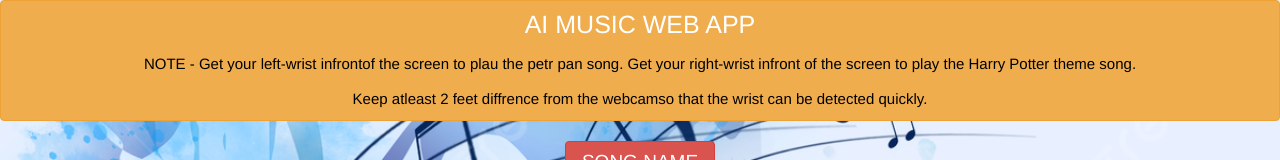
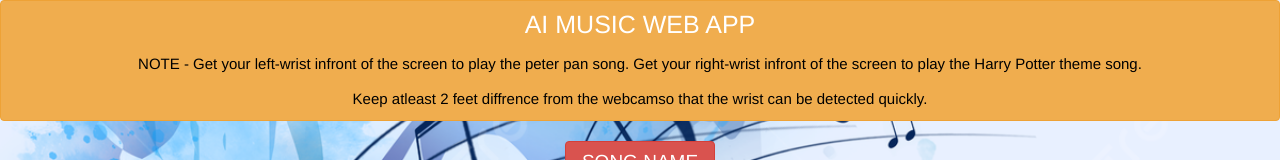
Before and after one commit to divaaga/C126_127_128_129_130, a plain HTML site: page index.html in a window 1280 px wide. Shown: the top 160 px of the page. Drawn offline with nearby package versions, Linux system fonts and the light colour scheme; some packages are replaced by stand-ins of ours.

Commit message:
Update index.html

```diff
--- a/index.html
+++ b/index.html
@@ -18,7 +18,7 @@
       <h3 class="btn btn-warning heading">AI MUSIC WEB APP
         <br>
         <span class="note">
-            NOTE - Get your left-wrist infrontof the screen to plau the petr pan song. Get your right-wrist infront of the screen to play the Harry Potter theme song.
+            NOTE - Get your left-wrist infront of the screen to play the peter pan song. Get your right-wrist infront of the screen to play the Harry Potter theme song.
             <br>
             Keep atleast 2 feet diffrence from the webcamso that the wrist can be detected quickly.
         </span>
```
